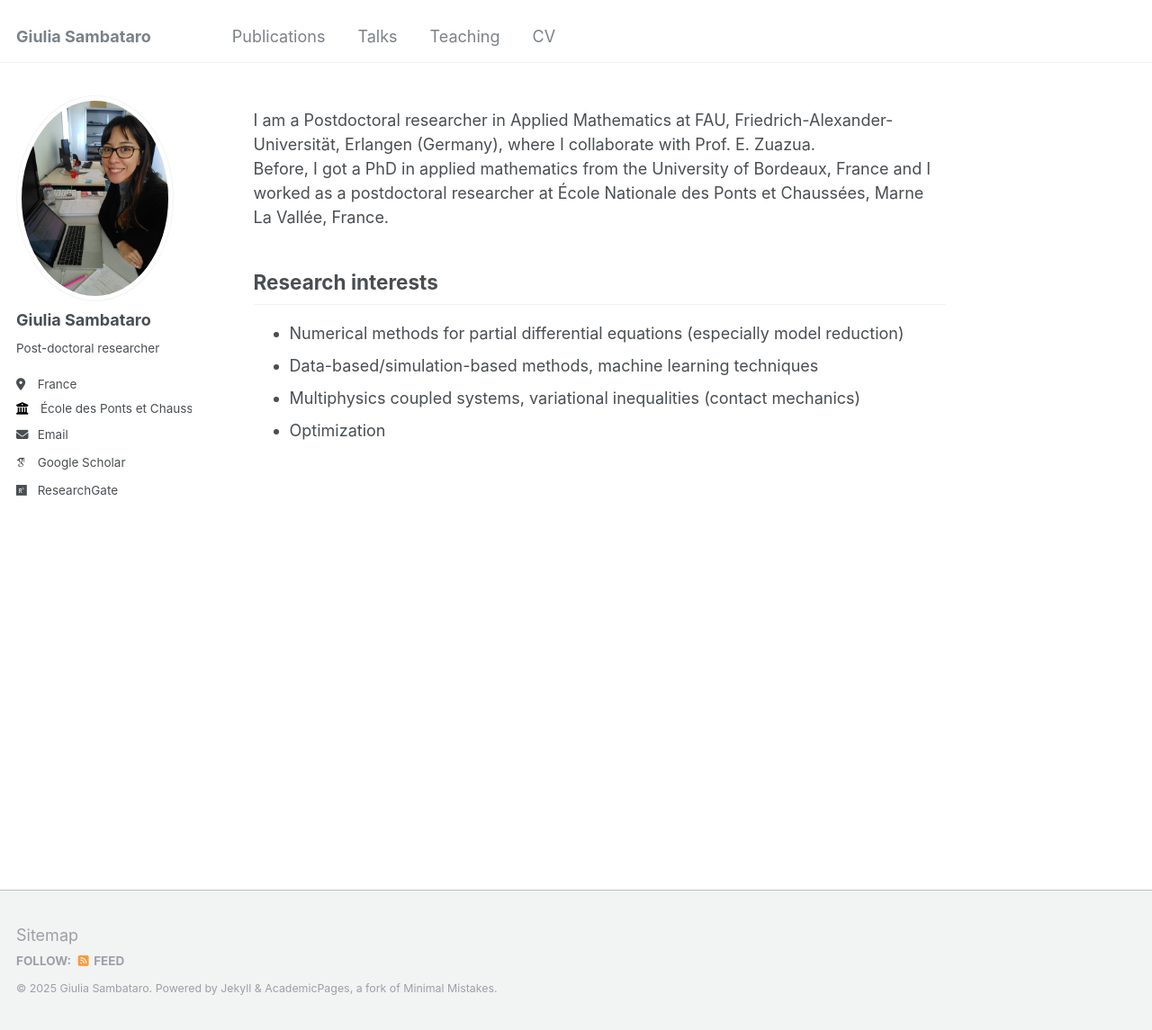
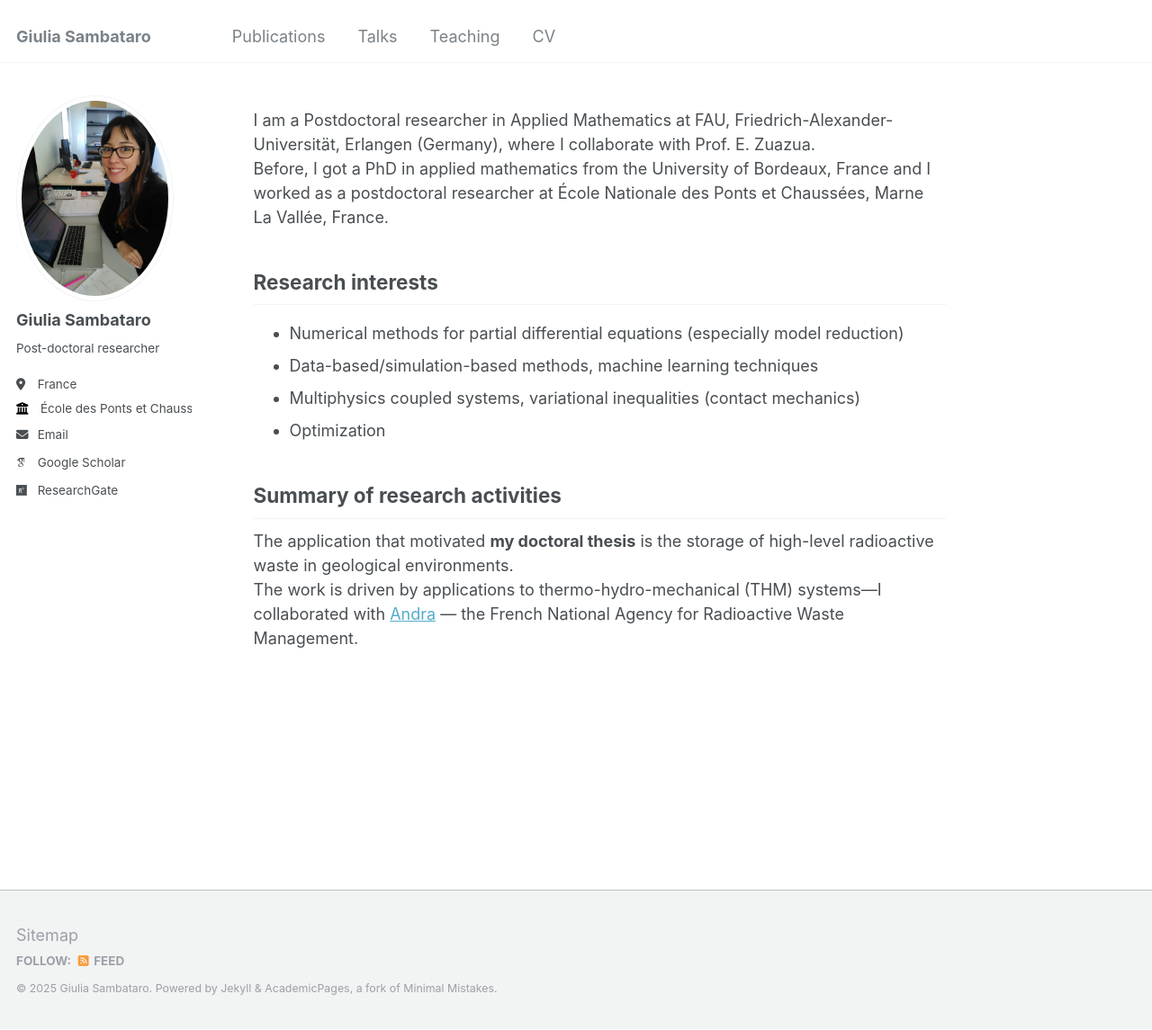
Before and after one commit to gsambata/gsambata.github.io, a Jekyll site: the page built from _pages/about.md, in a window 1280 px wide and 1145 px high. Shown: the whole window at 90% size. Built offline with Jekyll 4.4.1, drawn with Linux system fonts in a browser that asks for light colours; some web fonts are replaced; some of the changed lines change nothing that is shown.

Commit message:
description research

```diff
--- a/_pages/about.md
+++ b/_pages/about.md
@@ -18,19 +18,19 @@ Before, I got a PhD in applied mathematics from the University of Bordeaux, Fran
 </ul>
 
 
-<!-- ---
-## PhD project
+<!-- Questo è un commento e non verrà visualizzato nella pagina -->
 
-### Motivation
-The application motivating my Phd thesis is the disposal and storage of high-level radioactive waste materials in geological media. I collaborated with Andra, — the French National Agency for Radioactive Waste Management. To protect the environment from the radioactive emission, the radioactive waste is disposed in packages that are located horizontally deep underground (at approximately 300 to 500 meters) and are monitored until their radioactivity has decayed to an acceptable level. Figure 1 is a schematic representatin of waste disposal in the repositories. Due to the large temperature of the radioactive waste, a thermal flux is generated inside the alveoli: the thermal flux then drives the mechanical and hydraulic response of the geological medium over the course of several years.
-<img src="images/repository2.png"
-     alt="Markdown Monster icon"
-    width="300"
-     style="float: right; margin-right: 10px;" />
-This phenomenon requires a careful assessment of the long-term effects on neighboring areas.
+## Summary of research activities
 
-### The THM problem
+The application that motivated **my doctoral thesis** is the storage of high-level radioactive waste in geological environments.
+The work is driven by applications to thermo-hydro-mechanical (THM) systems---I collaborated with [Andra](https://www.andra.fr)
+--- the French National Agency for Radioactive Waste Management.
 
-From a mathematical viewpoint, the system behaviour is described by time-dependent large scale coupled systems of partial differential equations (PDEs) called Thermo-Hydro-Mechanical (THM) systems: they model the behaviour of temperature, pore water pressure and solid displacement in the neighborhood of geological repositories. To introduce the mathematical formulation, we consider the spatial variable x in the Lipschitz domain$\Omega$
+
+
+<!--\[ a^2 + b^2 = c^2 \]
+
+Possiamo anche scrivere una formula inline, come \( E = mc^2 \), per rappresentare la famosa equazione di Einstein sulla relatività.
+
 
  -->
```
